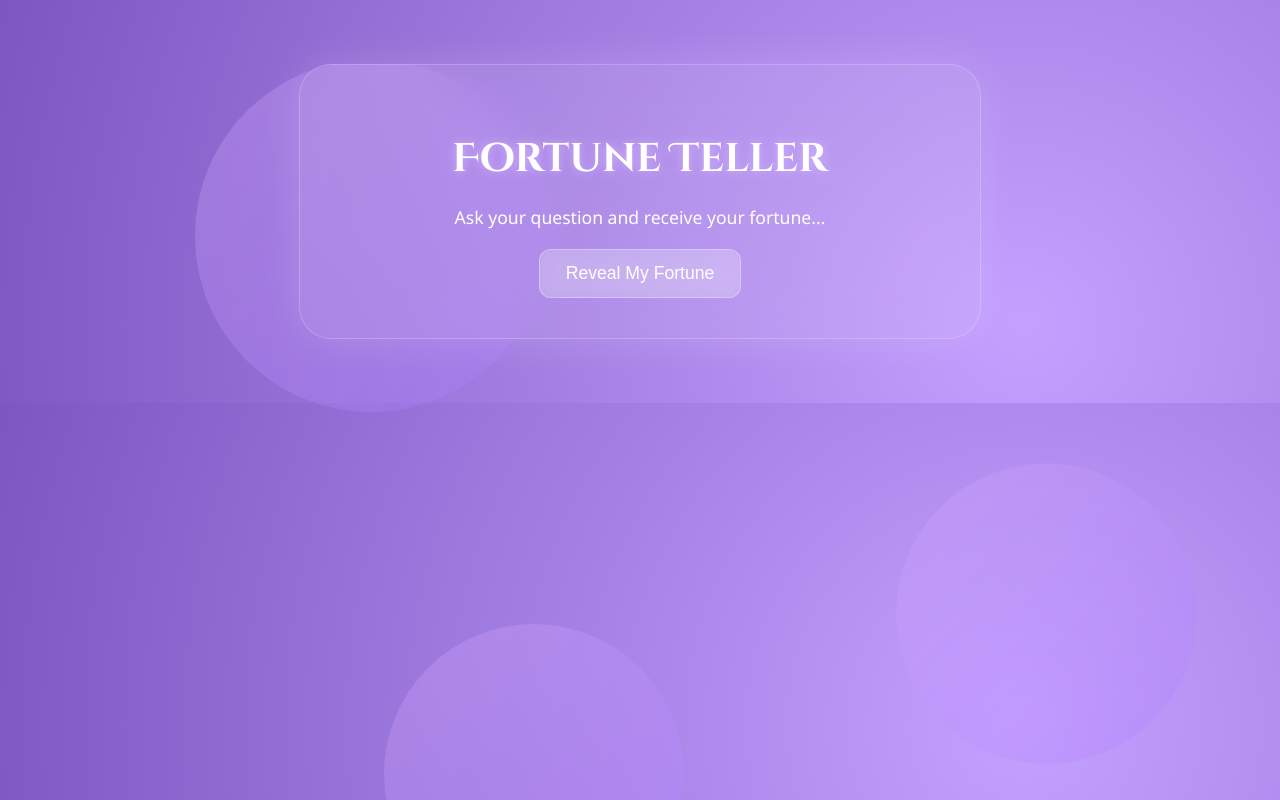
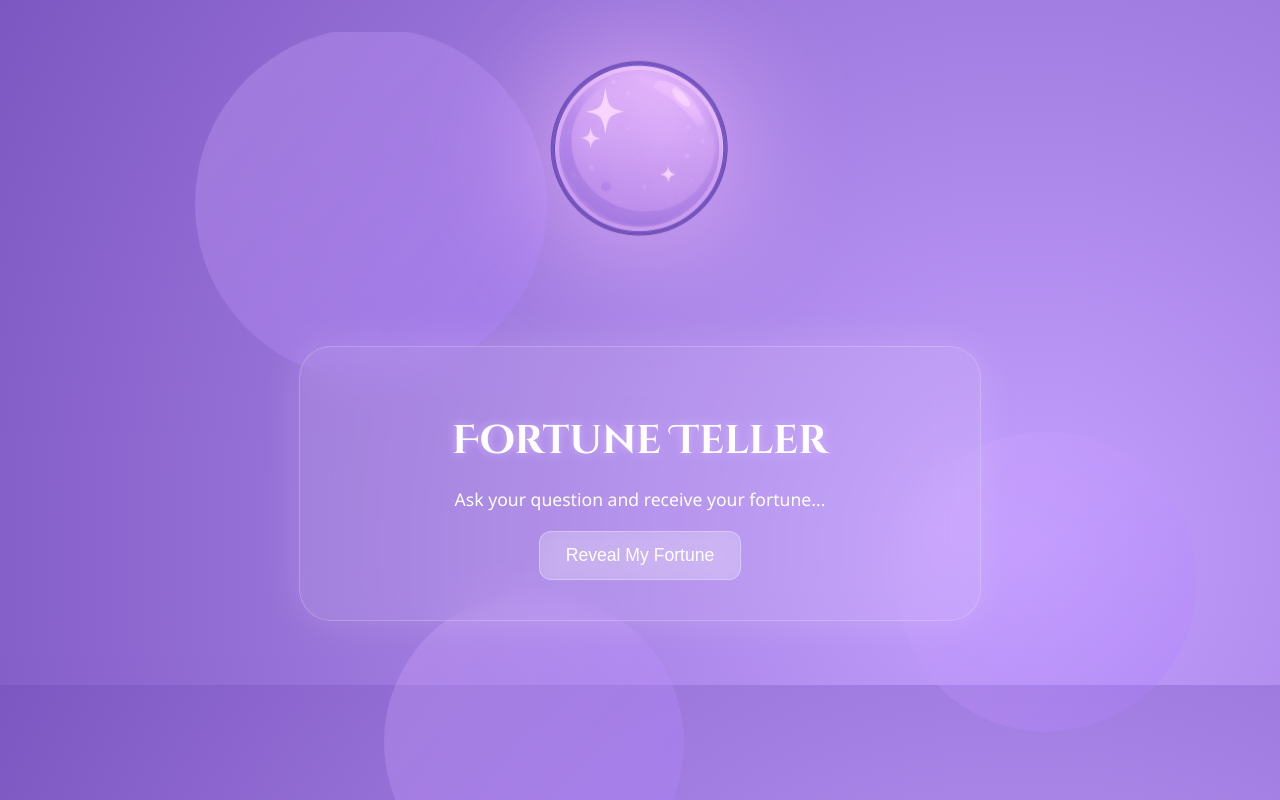
Before and after one commit to CrocSause/fortune-telling-app, a React (Create React App) app: page / in a window 1280 px wide. Built offline with nearby package versions, Linux system fonts and the light colour scheme.

Commit message:
Floating crystal ball above the fortune card

```diff
--- a/src/App.js
+++ b/src/App.js
@@ -51,14 +51,26 @@ export default function App() {
         </svg>
       </div>
 
+      {/* 🔮 Floating Crystal Ball */}
+      <div className="crystal-ball-container">
+        <img
+          src="/CrystalBall.png"
+          alt="Crystal Ball"
+          className="crystal-ball"
+        />
+      </div>
+
       <div className="app">
         <h1>Fortune Teller</h1>
         <p>Ask your question and receive your fortune...</p>
         <button onClick={revealFortune}>Reveal My Fortune</button>
         {fortune && (
-          <div className="fortune-box">
-            <p className="fortune-text">{fortune}</p>
-          </div>
+          <>
+            <div className="crystal-ball"></div>
+            <div className="fortune-box">
+              <p className="fortune-text">{fortune}</p>
+            </div>
+          </>
         )}
       </div>
     </>
--- a/src/styles.css
+++ b/src/styles.css
@@ -155,3 +155,39 @@ button:hover {
   background: rgba(255, 255, 255, 0.4);
   transform: scale(1.05);
 }
+
+.crystal-ball-container {
+  display: flex;
+  justify-content: center;
+  align-items: center;
+  margin-top: 2rem;
+  animation: floatBall 6s ease-in-out infinite;
+}
+
+.crystal-ball {
+  width: 250px;
+  height: auto;
+  animation: pulseGlow 4s ease-in-out infinite;
+  filter: drop-shadow(0 0 40px rgba(200, 160, 255, 0.6));
+  transition: filter 0.3s ease;
+}
+
+@keyframes floatBall {
+  0%,
+  100% {
+    transform: translateY(0px);
+  }
+  50% {
+    transform: translateY(-20px);
+  }
+}
+
+@keyframes pulseGlow {
+  0%,
+  100% {
+    filter: drop-shadow(0 0 40px rgba(200, 160, 255, 0.6));
+  }
+  50% {
+    filter: drop-shadow(0 0 70px rgba(255, 200, 255, 0.8));
+  }
+}
```
Also changed, not shown: public/CrystalBall.png (added).
